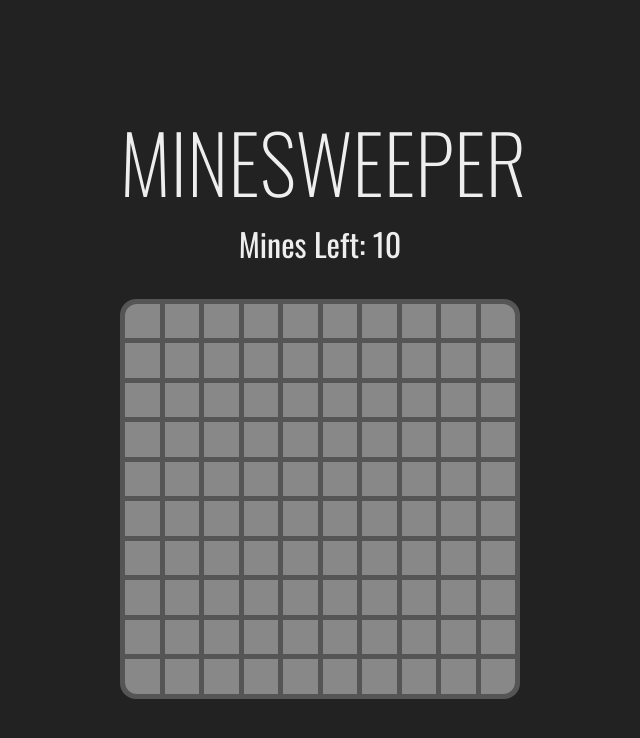
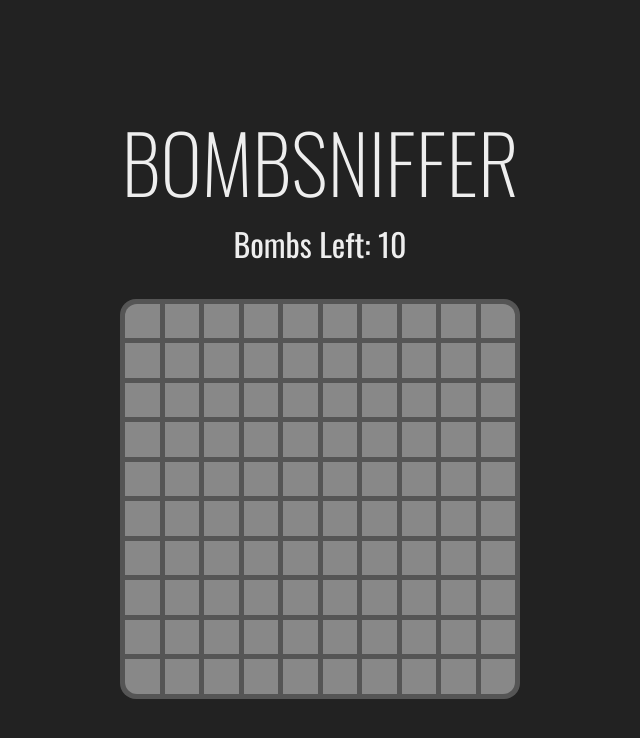
Before and after one commit to Tjklimoski/bombsniffer, a React (Vite) app: page / in a window 1280 px wide. Shown: the top 738 px of the page, without its empty margins (320-960 px from the left). Built offline with nearby package versions, Linux system fonts and the light colour scheme.

Commit message:
Improve code readabilty

```diff
--- a/src/App.jsx
+++ b/src/App.jsx
@@ -9,7 +9,7 @@ import {
   toggleFlag,
   checkWinLoss,
   revealAll
-} from "./util/minesweeper";
+} from "./util/bombsniffer";
 
 const NUMBER_OF_MINES = 10;
 
@@ -18,31 +18,37 @@ function App() {
   const [tiles, setTiles] = useState(createTiles(NUMBER_OF_MINES));
   const [message, setMessage] = useState(MESSAGE_STATUS.SCORE);
 
+  console.log(tiles);
+
+  //reveal all tiles if player won or loss
   useEffect(() => {
     if (message === MESSAGE_STATUS.WIN || message === MESSAGE_STATUS.LOSS) {
       setTiles(currentTiles => revealAll(currentTiles))
     }
   }, [message])
 
+  //check for win/loss when tiles change, set messagae state accordingly
   useEffect(() => {
     setMessage(currentMessage => checkWinLoss(currentMessage, tiles));
   }, [tiles])
 
+  //set number of mines left on board based off of user's flagged tiles count.
+  //passed to Score componenet
   const minesLeft = useCallback(() => {
-    return NUMBER_OF_MINES - tiles.filter((tile) => {
+    const numberOfFlags = tiles.filter((tile) => {
       return tile.status === TILE_STATUS.FLAG;
     }).length;
+    return NUMBER_OF_MINES - numberOfFlags;
   }, [tiles])
 
-  console.log('tiles after useState: ', tiles);
-
+  //handles left click by user, which will reveal the tile clicked.
   function handleClick(e) {
     const clickedTileId = e.target.dataset.id;
-    console.log(e.target.dataset.status);
     if (clickedTileId == null) return;
     setTiles(currentTiles => revealTile(clickedTileId, currentTiles));
   }
 
+  //handle right click by users, which will toggle the flag on the tile.
   function handleContextMenu(e) {
     e.preventDefault();
     const clickedTileId = e.target.dataset.id;
@@ -50,6 +56,7 @@ function App() {
     setTiles((currentTiles) => toggleFlag(clickedTileId, currentTiles));
   }
 
+  //Creates left and right click event listeners on component mount.
   useEffect(() => {
     const board = document.querySelector('.board')
     board.addEventListener('click', handleClick)
@@ -63,7 +70,7 @@ function App() {
 
   return (
     <>
-      <h1 className="title">Minesweeper</h1>
+      <h1 className="title">Bombsniffer</h1>
       <Score message={message} minesLeft={minesLeft()} />
       <div className="board">
         {tiles.map((tile) => (
--- a/src/components/Score.jsx
+++ b/src/components/Score.jsx
@@ -1,10 +1,10 @@
 import PropTypes from 'prop-types';
-import { MESSAGE_STATUS } from "../util/minesweeper";
+import { MESSAGE_STATUS } from "../util/bombsniffer";
 
 export default function Score({ message, minesLeft }) {
   return (
     <div className="score">
-      {message === MESSAGE_STATUS.SCORE && `Mines Left: ${minesLeft}`}
+      {message === MESSAGE_STATUS.SCORE && `Bombs Left: ${minesLeft}`}
       {message === MESSAGE_STATUS.WIN && `CONGRATS! You won!`}
       {message === MESSAGE_STATUS.LOSS && `Oh no! better luck next time!`}
     </div>
--- a/src/components/Tile.jsx
+++ b/src/components/Tile.jsx
@@ -1,5 +1,5 @@
 import PropTypes from 'prop-types';
-import { TILE_STATUS } from '../util/minesweeper';
+import { TILE_STATUS } from '../util/bombsniffer';
 
 export default function Tile({ status, id, value }) {
   return <div className="tile" data-status={status} data-id={id}>
--- a/src/util/minesweeper.js
+++ b/src/util/bombsniffer.js
@@ -65,10 +65,13 @@ export function toggleFlag(clickedTileId, tiles) {
 }
 
 export function checkWinLoss(currentMessage, tiles) {
-  //to stop message from changing when all tiles are revealed on win or lose
+  //to stop message from changing when all tiles are revealed on win or loss
   if (currentMessage !== MESSAGE_STATUS.SCORE) return currentMessage;
+
   //loss condition:
-  if (tiles.some(tile => tile.status === TILE_STATUS.MINE)) return MESSAGE_STATUS.LOSS;
+  if (tiles.some(tile => {
+    return tile.status === TILE_STATUS.MINE
+  })) return MESSAGE_STATUS.LOSS;
 
   //win condition:
   if (tiles.every(tile => {
```
